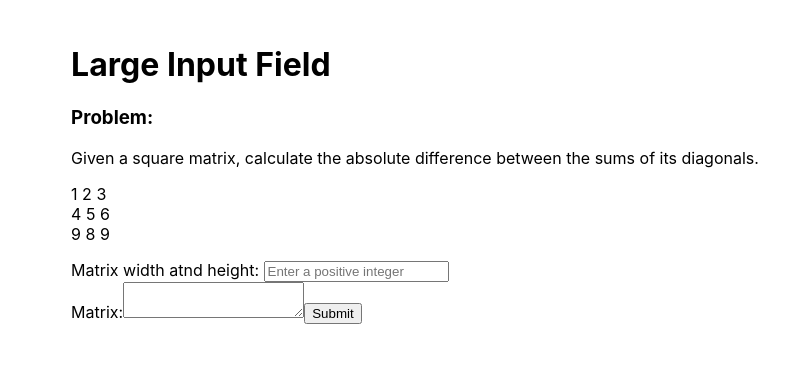
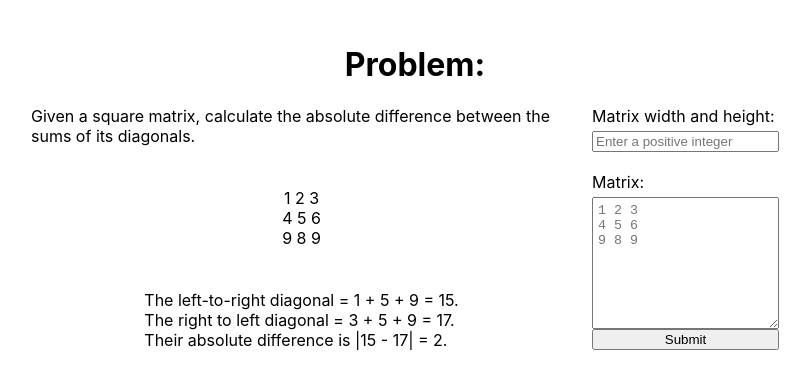
Before and after one commit to sanneVB/SquareMatrix, an Angular app: page / in a window 1280 px wide. Shown: the top 388 px of the page, without its empty margins (225-1035 px from the left). Built offline with nearby package versions, Linux system fonts and the light colour scheme.

Commit message:
Add (very) basic styling

```diff
--- a/src/app/matrix-input/matrix-input.component.html
+++ b/src/app/matrix-input/matrix-input.component.html
@@ -1,28 +1,82 @@
-<h1>Large Input Field</h1>
-<h3>Problem:</h3>
+<div class="wrapper">
+  <h1 class="task__heading">Problem:</h1>
+  <div class="task">
+    <div class="task__text">
       <p>Given a square matrix, calculate the absolute difference between the sums of its diagonals.</p>
-<p>1 2 3 <br>
+
+      <div class="task__example-matrix">
+      1 2 3 <br>
         4 5 6 <br>
-  9 8 9</p>
+        9 8 9
+      </div>
+      <div class="task__example--calculation">
+        <p>The left-to-right diagonal = 1 + 5 + 9 = 15. <br>
+          The right to left diagonal = 3 + 5 + 9 = 17. <br>
+          Their absolute difference is |15 - 17| = 2.
+        </p>
+      </div>
+    </div>
+    <div class="task__input">
       <form #matrixSizeForm="ngForm" (ngSubmit)="setSize(matrixSizeForm)">
-  <label for="matrixSize">Matrix width atnd height: </label>
+        <label for="matrixSize">Matrix width and height: </label>
         <input type="number" id="n" name="n" ngModel required placeholder="Enter a positive integer">
+        @if (showNError) {<p>Please enter a valid integer larger than 1</p>} <!-- See if this can't be inferred from form value directly-->
         <br>
         <label for="matrix" id="matrixLabel">Matrix:</label>
-  <textarea name="matrix" ngModel required></textarea>
+        <textarea name="matrix" ngModel required placeholder="1 2 3&#10;4 5 6&#10;9 8 9"></textarea>
         <button type="submit">Submit</button>
+      </form>
+    </div>
+  </div>
+  <div class="solution">
+    <div>
+      @if (showMatrixResults){
+        @if (!passedHeightCheck) {
+          <p>Please ensure that there are exactly {{ matrixSize }} rows </p>
+        }
+        @if (!passedIntegerCheck) {
+          <p>Please ensure that each row contains only integers  </p>
+        }
+        @if (!passedIntegerSizeCheck && passedIntegerCheck) {
+          <p>Please ensure that each integer is between -100 and 100.</p>
+        }
+        @if (!passedLengthCheck) {
+          <p>Please ensure that each row contains exactly the correct amount of entries  </p>
+        }
+        @if (passedHeightCheck && passedLengthCheck && passedIntegerCheck && passedIntegerSizeCheck){
+          <p>
+            Left to Right Diagonal is: {{ leftToRight }} of which the sum is: {{ leftToRightSum }}
+          </p>
+          <p>
+            Right to Left Diagonal is: {{ rightToLeft }} of which the sum is: {{ rightToLeftSum }}
+          </p>
+          <p>
+            The absolute difference between {{ leftToRightSum }} and {{ rightToLeftSum }} is: {{answer}}
+          </p>
+        }
+      }
+    </div>
+  </div>
+</div>
+<!-- <div class="task__warnings">
+    <p class="task__warning task__warning--height" [ngClass]="{'visible': !passedHeightCheck}">Please ensure that there are exactly {{ matrixSize }} rows </p>
 
-  @if (showNError) {<p>Please enter a valid integer larger than 1</p>} <!-- See if this can't be inferred from form value directly-->
+    <p class="task__warning task__warning--integer" [ngClass]="{'visible': !passedIntegerCheck}">Please ensure that each row contains only integers  </p>
 
+    <p class="task__warning task__warning--integer-size" [ngClass]="{'visible': (!passedIntegerSizeCheck && passedIntegerCheck)}">Please ensure that each integer is between -100 and 100.</p>
 
-</form>
-@if (showMatrixResults){
-@if (!passedHeightCheck) {<p>Please ensure that there are exactly {{ matrixSize }} rows </p>}
-@if (!passedIntegerCheck) {<p>Please ensure that each row contains only integers  </p>}
-@if (!passedIntegerSizeCheck && passedIntegerCheck) {<p>Please ensure that each integer is between -100 and 100.</p>}
-@if (!passedLengthCheck) {<p>Please ensure that each row contains exactly the correct amount of entries  </p>}
+    <p class="task__warning task__warning--length" [ngClass]="{'visible': !passedLengthCheck}">Please ensure that each row contains exactly the correct amount of entries  </p>
+  </div>
+  <div class="task__input--calculation" [ngClass]="{'hidden': !showMatrixResults}">
+
     @if (passedHeightCheck && passedLengthCheck && passedIntegerCheck && passedIntegerSizeCheck){
-  <p>Left to Right Diagonal is: {{ leftToRight }} of which the sum is: {{ leftToRightSum }}</p>
-  <p>Right to Left Diagonal is: {{ rightToLeft }} of which the sum is: {{ rightToLeftSum }}</p>
-  <p>The absolute difference between {{ leftToRightSum }} and {{ rightToLeftSum }} is: {{answer}} </p>
-}}
+      <p>
+        Left to Right Diagonal is: {{ leftToRight }} of which the sum is: {{ leftToRightSum }}
+      </p>
+      <p>
+        Right to Left Diagonal is: {{ rightToLeft }} of which the sum is: {{ rightToLeftSum }}
+      </p>
+      <p>
+        The absolute difference between {{ leftToRightSum }} and {{ rightToLeftSum }} is: {{answer}}
+      </p>
+      }-->
--- a/src/app/matrix-input/matrix-input.component.scss
+++ b/src/app/matrix-input/matrix-input.component.scss
@@ -0,0 +1,64 @@
+.wrapper {
+  display: flex;
+  flex-direction: column;
+
+}
+
+.task__heading {
+  text-align: center;
+}
+
+.task {
+  display:flex;
+  max-width: 60vw;
+}
+
+.task__text {
+  padding: 0 20px;
+  display: flex;
+  flex-direction: column;
+  justify-content: space-between;
+}
+
+p {
+  margin: 0;
+}
+
+.task__example-matrix{
+  display: block;
+  text-align: center;
+  margin: 20px 0;
+}
+
+.task__example--calculation {
+  align-self: center;
+}
+
+label {
+  margin-bottom: 5px
+}
+
+textarea {
+  min-height: 120px;
+  padding: 5px;
+}
+
+form {
+  display: flex;
+  flex-direction: column;
+}
+
+// .task__warning {
+//   visibility: hidden;
+// }
+
+// .task__input--calculation.hidden {
+//   visibility: hidden;
+//   height: 100px; /* Match the expected height with content */
+// }
+
+.solution {
+  width: 60vw;
+  padding: 20px;
+  text-align: center;
+}
--- a/src/app/matrix-input/matrix-input.component.ts
+++ b/src/app/matrix-input/matrix-input.component.ts
@@ -54,11 +54,19 @@ export class MatrixInputComponent {
     return numbers.reduce(((accumulator, currentValue) => accumulator + currentValue), 0);
   };
 
+  processRow(row: string): string[] {
+    return row
+      .trim()
+      .split(' ')
+      .filter((entry: string) => entry.length > 0)
+  }
+
   matrixValidate(form: NgForm) {
     let seperatedRows = [];
     let separatedEntries = [];
     seperatedRows = form.value.matrix.split('\n');
-    separatedEntries = seperatedRows.map((row: string) => row.trim().split(' ').filter((entry: string) => entry.length > 0));
+    console.log(seperatedRows)
+    separatedEntries = seperatedRows.map(this.processRow);
     this.passedHeightCheck = this.heightCheck(separatedEntries, this.matrixSize);
     this.passedIntegerCheck = separatedEntries.every(this.integerCheck);
     this.passedIntegerSizeCheck = separatedEntries.every(this.integerSizeCheck);
```
Also changed, not shown: src/app/matrix.service.ts (added, +48 -0 lines), 1 other file (tests, documents, lock files or other folders). Lines whose indentation alone changed are shown as unchanged.
